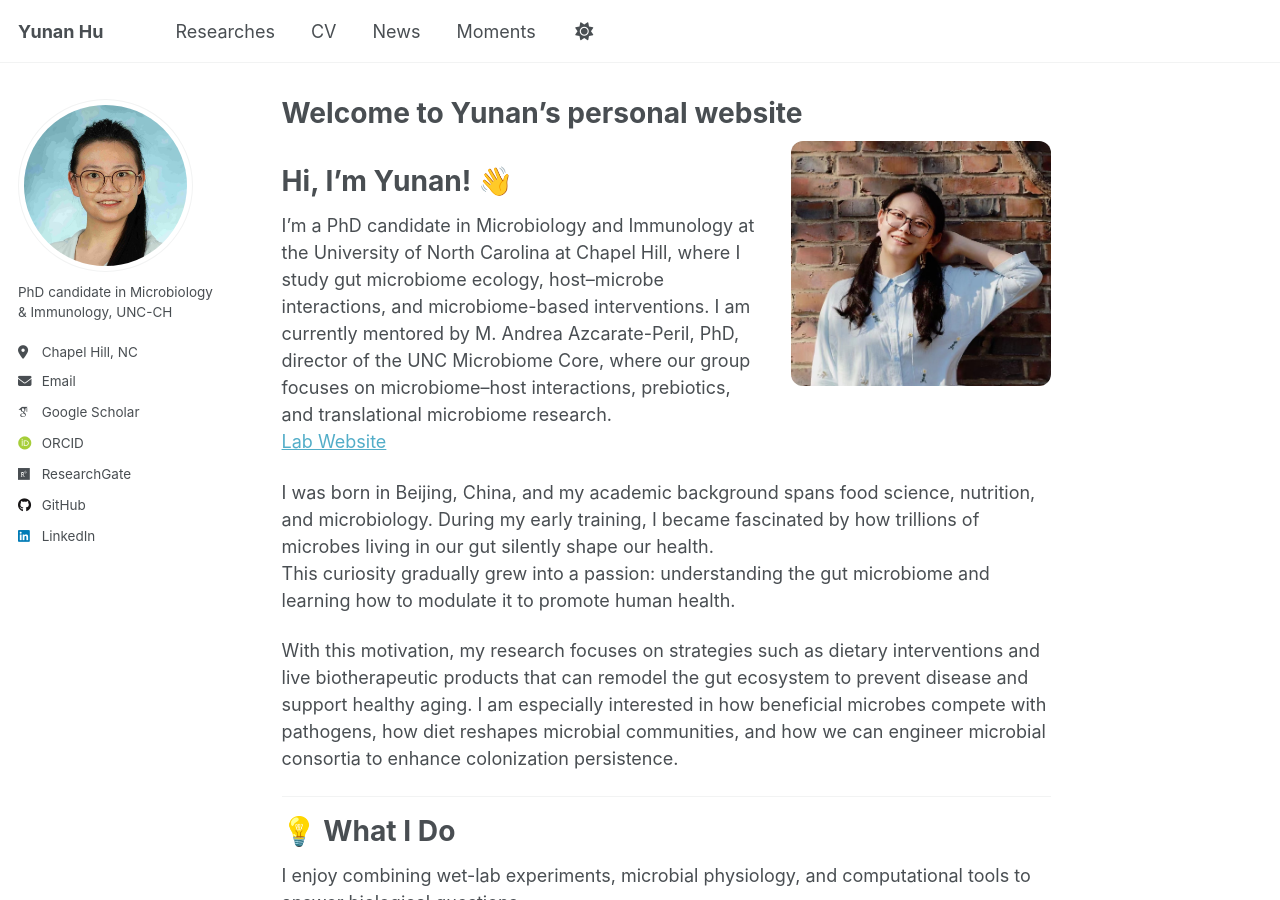
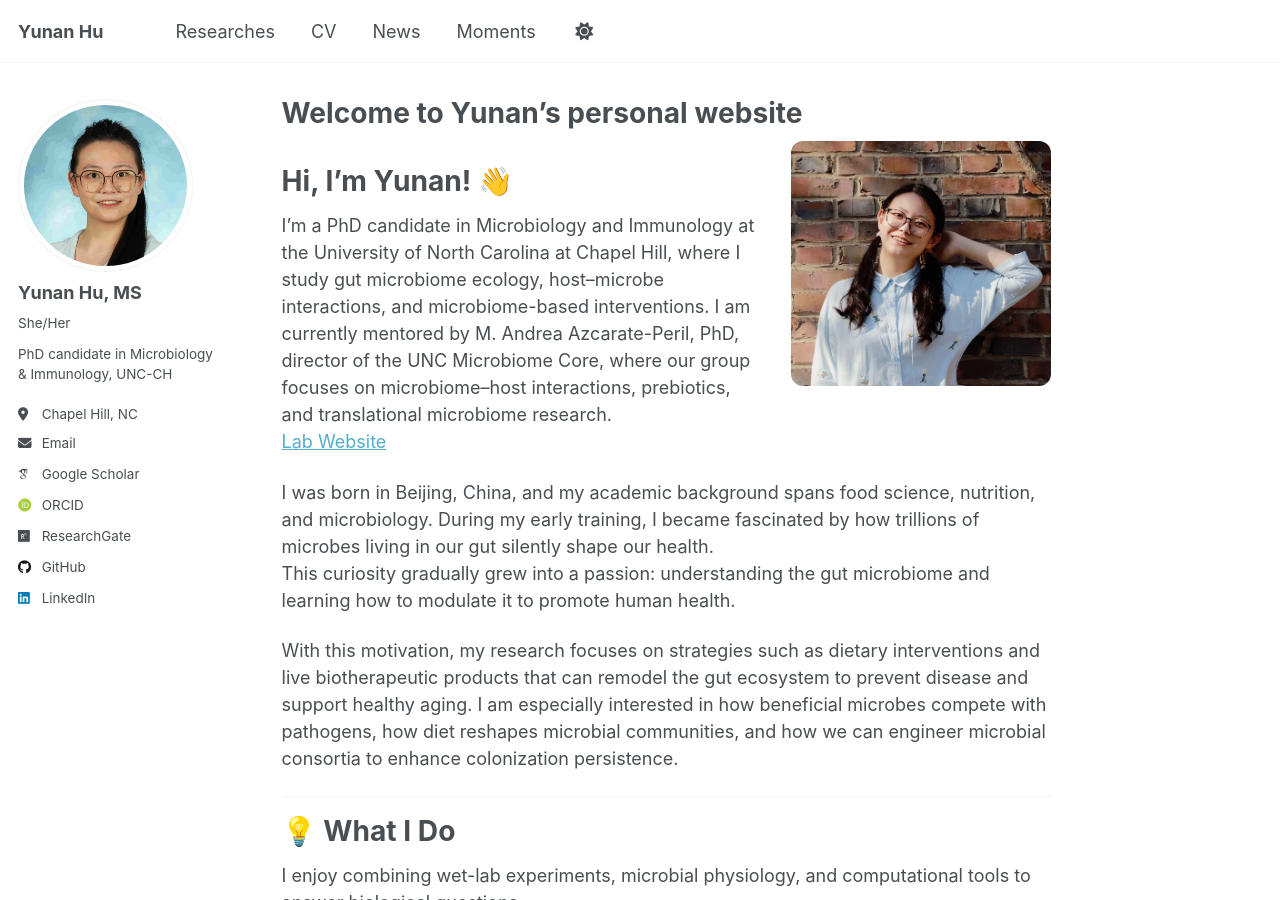
Before and after one commit to Yunan0525/Yunan0525.github.io, a Jekyll site: the page built from _pages/about.md, in a window 1280 px wide and 900 px high. Built offline with Jekyll 4.4.1, drawn with Linux system fonts in a browser that asks for light colours; some web fonts are replaced; a script that is not in the unit is left out.

Commit message:
Update _config.yml

```diff
--- a/_config.yml
+++ b/_config.yml
@@ -24,7 +24,8 @@ repository               : "Yunan0525/yunan0525.github.io"
 #               Additional customization can be done by editing /_includes/author-profile.html
 author:
   avatar: "bioyunan.jpg"
-  pronouns:
+  name: "Yunan Hu, MS"
+  pronouns: "She/Her"
   bio: "PhD candidate in Microbiology & Immunology, UNC-CH"
   location: "Chapel Hill, NC"
  # employer: ""
```
